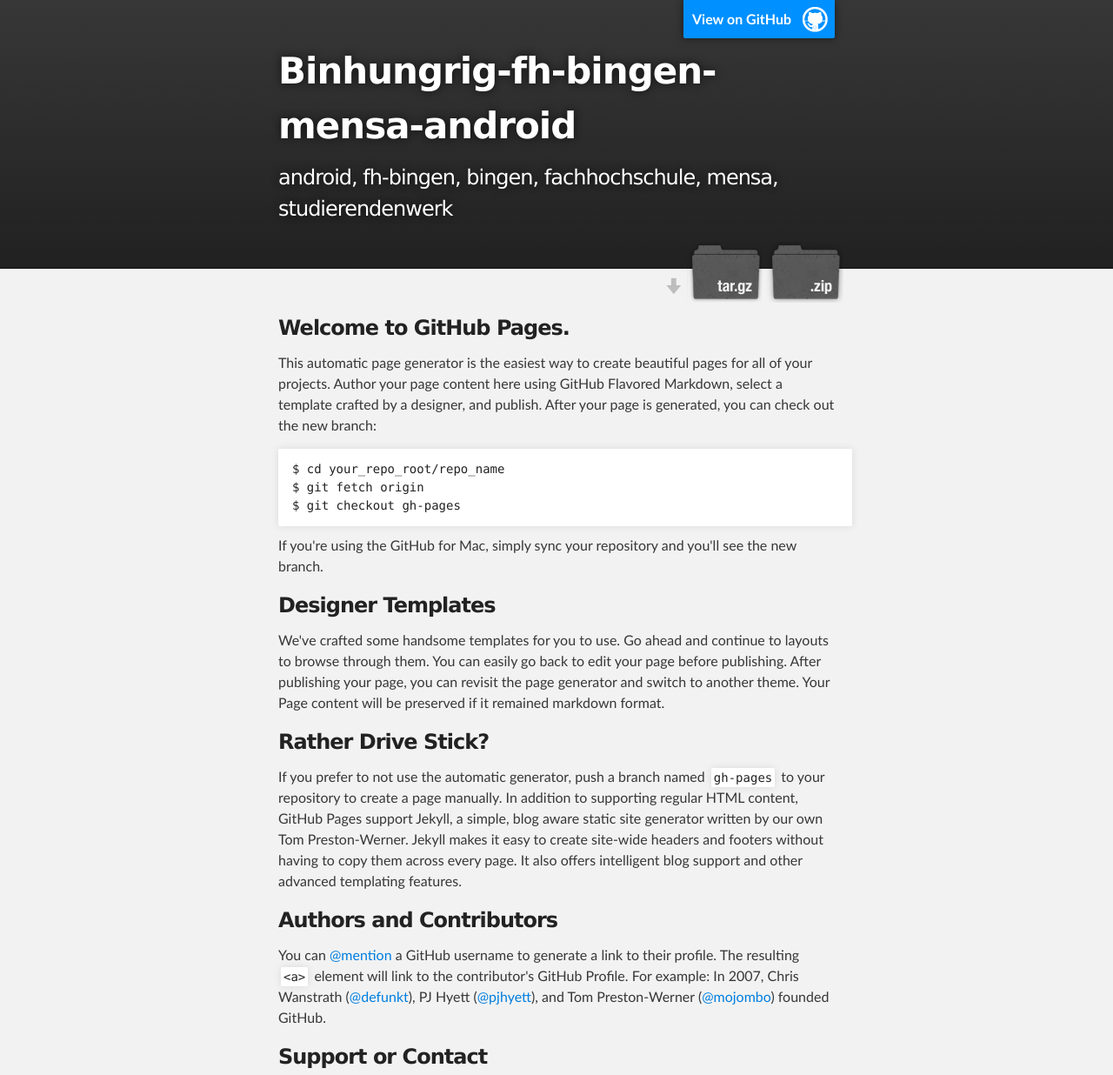
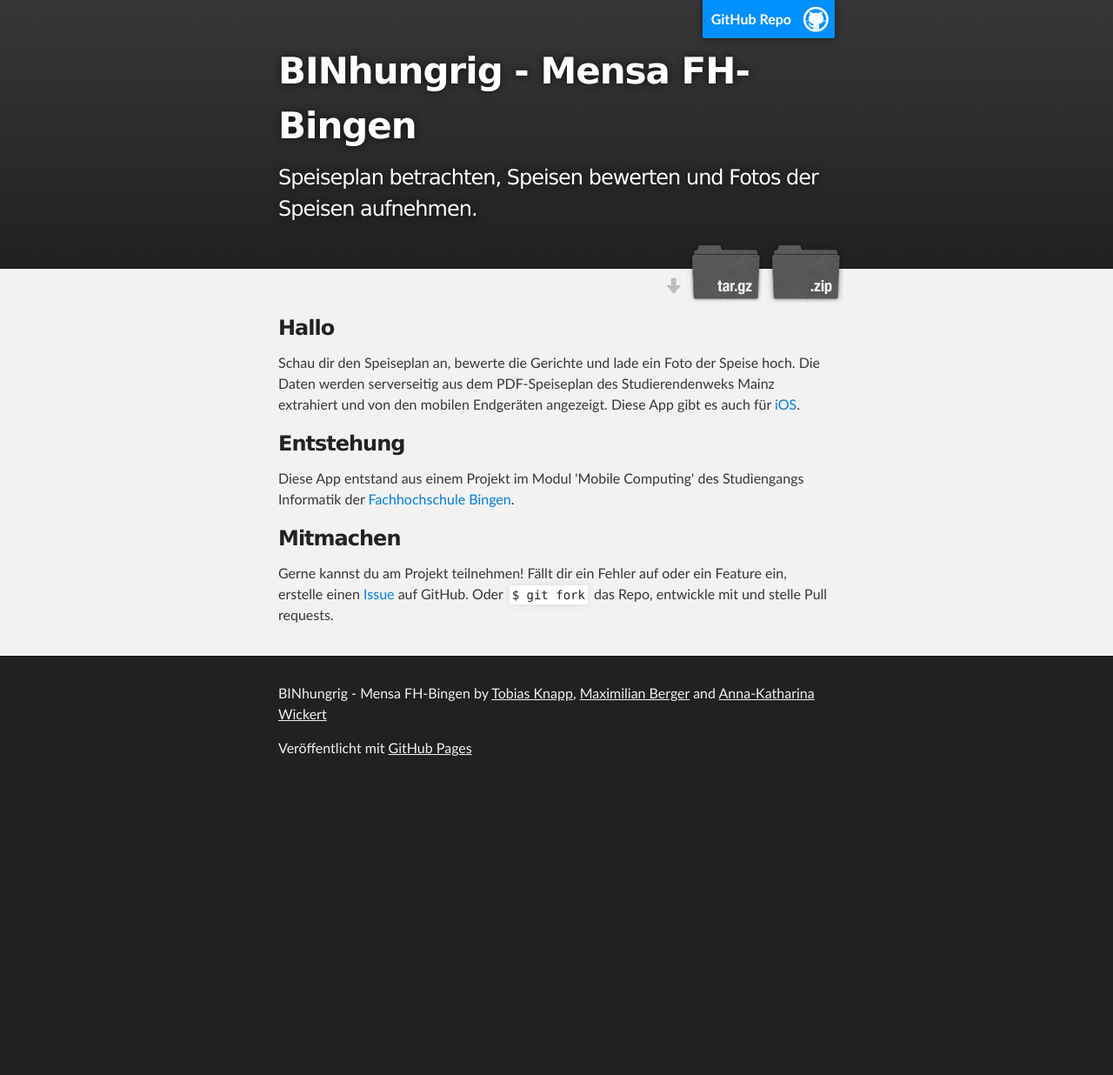
Before and after one commit to t-knapp/BINhungrig-fh-bingen-mensa-android, a plain HTML site: page index.html in a window 1280 px wide. Shown: the top 1236 px of the page at 87% size. After the commit the page ends 907 px from the top, so only its background shows below. Drawn offline with Linux system fonts and the light colour scheme.

Commit message:
First version of gh-page.

```diff
--- a/index.html
+++ b/index.html
@@ -4,11 +4,11 @@
   <head>
     <meta charset='utf-8' />
     <meta http-equiv="X-UA-Compatible" content="chrome=1" />
-    <meta name="description" content="Binhungrig-fh-bingen-mensa-android : android, fh-bingen, bingen, fachhochschule, mensa, studierendenwerk" />
+    <meta name="description" content="Binhungrig-fh-bingen-mensa-android : android, fh-bingen, bingen, fachhochschule, mensa, studierendenwerk, MOCO, Mobile Computing" />
 
     <link rel="stylesheet" type="text/css" media="screen" href="stylesheets/stylesheet.css">
 
-    <title>Binhungrig-fh-bingen-mensa-android</title>
+    <title>BINhungrig - Mensa FH-Bingen</title>
   </head>
 
   <body>
@@ -16,10 +16,10 @@
     <!-- HEADER -->
     <div id="header_wrap" class="outer">
         <header class="inner">
-          <a id="forkme_banner" href="https://github.com/t-knapp/BINhungrig-fh-bingen-mensa-android">View on GitHub</a>
+          <a id="forkme_banner" href="https://github.com/t-knapp/BINhungrig-fh-bingen-mensa-android">GitHub Repo</a>
 
-          <h1 id="project_title">Binhungrig-fh-bingen-mensa-android</h1>
-          <h2 id="project_tagline">android, fh-bingen, bingen, fachhochschule, mensa, studierendenwerk</h2>
+          <h1 id="project_title">BINhungrig - Mensa FH-Bingen</h1>
+          <h2 id="project_tagline">Speiseplan betrachten, Speisen bewerten und Fotos der Speisen aufnehmen.</h2>
 
             <section id="downloads">
               <a class="zip_download_link" href="https://github.com/t-knapp/BINhungrig-fh-bingen-mensa-android/zipball/master">Download this project as a .zip file</a>
@@ -32,18 +32,21 @@
     <div id="main_content_wrap" class="outer">
       <section id="main_content" class="inner">
         <h3>
-<a name="welcome-to-github-pages" class="anchor" href="#welcome-to-github-pages"><span class="octicon octicon-link"></span></a>Welcome to GitHub Pages.</h3>
+<a name="welcome-to-github-pages" class="anchor" href="#welcome-to-github-pages"><span class="octicon octicon-link"></span></a>Hallo</h3>
 
-<p>This automatic page generator is the easiest way to create beautiful pages for all of your projects. Author your page content here using GitHub Flavored Markdown, select a template crafted by a designer, and publish. After your page is generated, you can check out the new branch:</p>
-
-<pre><code>$ cd your_repo_root/repo_name
-$ git fetch origin
-$ git checkout gh-pages
-</code></pre>
-
-<p>If you're using the GitHub for Mac, simply sync your repository and you'll see the new branch.</p>
+<p>
+  Schau dir den Speiseplan an, bewerte die Gerichte und lade ein Foto der Speise hoch.
+  Die Daten werden serverseitig aus dem PDF-Speiseplan des Studierendenweks Mainz extrahiert und von den mobilen Endgeräten angezeigt. Diese App gibt es auch für <a href="https://itunes.apple.com/de/app/binhungrig/id844596526?mt=8">iOS</a>.
+</p>
 
 <h3>
+<a name="über" class="anchor" href="#Über"><span class="octicon octicon-link"></span></a>Entstehung</h3>
+
+<p>
+  Diese App entstand aus einem Projekt im Modul 'Mobile Computing' des Studiengangs Informatik der <a href="http://www.fh-bingen.de">Fachhochschule Bingen</a>.
+</p>
+
+<!--<h3>
 <a name="designer-templates" class="anchor" href="#designer-templates"><span class="octicon octicon-link"></span></a>Designer Templates</h3>
 
 <p>We've crafted some handsome templates for you to use. Go ahead and continue to layouts to browse through them. You can easily go back to edit your page before publishing. After publishing your page, you can revisit the page generator and switch to another theme. Your Page content will be preserved if it remained markdown format.</p>
@@ -57,19 +60,26 @@ $ git checkout gh-pages
 <a name="authors-and-contributors" class="anchor" href="#authors-and-contributors"><span class="octicon octicon-link"></span></a>Authors and Contributors</h3>
 
 <p>You can <a href="https://github.com/blog/821" class="user-mention">@mention</a> a GitHub username to generate a link to their profile. The resulting <code>&lt;a&gt;</code> element will link to the contributor's GitHub Profile. For example: In 2007, Chris Wanstrath (<a href="https://github.com/defunkt" class="user-mention">@defunkt</a>), PJ Hyett (<a href="https://github.com/pjhyett" class="user-mention">@pjhyett</a>), and Tom Preston-Werner (<a href="https://github.com/mojombo" class="user-mention">@mojombo</a>) founded GitHub.</p>
+-->
+<h3>
+<a name="support-or-contact" class="anchor" href="#support-or-contact"><span class="octicon octicon-link"></span></a>Mitmachen</h3>
 
-<h3>
-<a name="support-or-contact" class="anchor" href="#support-or-contact"><span class="octicon octicon-link"></span></a>Support or Contact</h3>
-
-<p>Having trouble with Pages? Check out the documentation at <a href="http://help.github.com/pages">http://help.github.com/pages</a> or contact <a href="mailto:support@github.com">support@github.com</a> and we’ll help you sort it out.</p>
+<p>
+  Gerne kannst du am Projekt teilnehmen! Fällt dir ein Fehler auf oder ein Feature ein, erstelle einen <a href="https://github.com/t-knapp/BINhungrig-fh-bingen-mensa-android/issues">Issue</a> auf GitHub. Oder <code>$ git fork</code> das Repo, entwickle mit und stelle Pull requests.
+</p>
       </section>
     </div>
 
     <!-- FOOTER  -->
     <div id="footer_wrap" class="outer">
       <footer class="inner">
-        <p class="copyright">Binhungrig-fh-bingen-mensa-android maintained by <a href="https://github.com/t-knapp">t-knapp</a></p>
-        <p>Published with <a href="http://pages.github.com">GitHub Pages</a></p>
+        <p class="copyright">
+          BINhungrig - Mensa FH-Bingen by
+           <a href="https://github.com/t-knapp">Tobias Knapp</a>,
+           <a href="https://github.com/git-commit">Maximilian Berger</a>
+           and <a href="https://github.com/Rakatna">Anna-Katharina Wickert</a>
+        </p>
+        <p>Veröffentlicht mit <a href="http://pages.github.com">GitHub Pages</a></p>
       </footer>
     </div>
 
```
